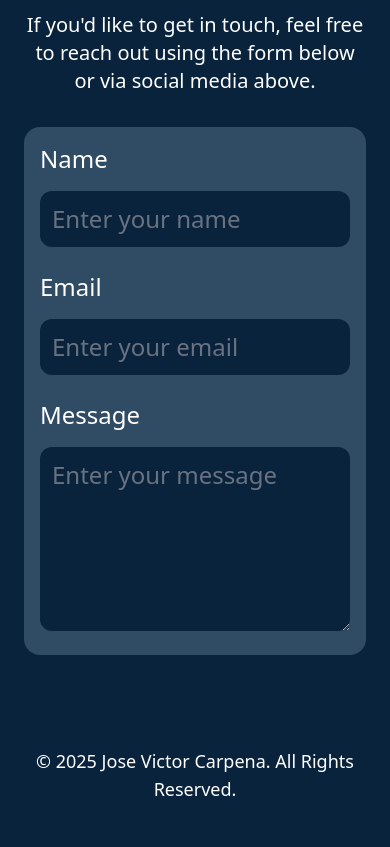
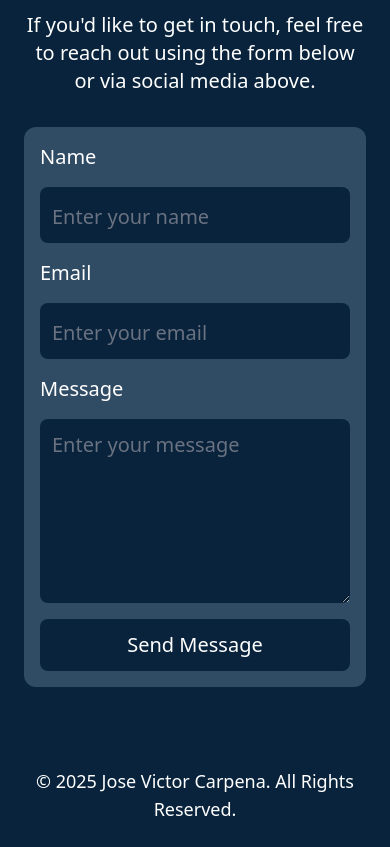
Before and after one commit to jvcarpena/portfolio-react-tailwind, a React (Vite) app in the folder personal-portfolio/: page / in a window 390 px wide. Shown: the part 4720-5567 px from the top of the page. Built offline with nearby package versions, Linux system fonts and the light colour scheme.

Commit message:
Added the functionality of forms using formspree

```diff
--- a/personal-portfolio/src/components/Contact.jsx
+++ b/personal-portfolio/src/components/Contact.jsx
@@ -1,6 +1,37 @@
-import React from "react";
+import React, { useState } from "react";
 
 function Contact() {
+  const [formData, setFormData] = useState({
+    name: "",
+    email: "",
+    message: "",
+  });
+
+  const [status, setStatus] = useState(null);
+
+  const handleChange = (e) => {
+    setFormData({ ...formData, [e.target.name]: e.target.value });
+  };
+
+  const handleSubmit = async (e) => {
+    e.preventDefault();
+
+    const response = await fetch("https://formspree.io/f/mbldverl", {
+      method: "POST",
+      headers: {
+        "Content-Type": "application/json",
+      },
+      body: JSON.stringify(formData),
+    });
+
+    if (response.ok) {
+      setStatus("Success! Your message has been sent.");
+      setFormData({ name: "", email: "", message: "" });
+    } else {
+      setStatus("Oops! Something went wrong.");
+    }
+  };
+
   return (
     <section
       id="contacts"
@@ -13,42 +44,68 @@ function Contact() {
         If you'd like to get in touch, feel free to reach out using the form
         below or via social media above.
       </p>
-      <div className="bg-[#304b64] p-4 rounded-2xl sm:p-6">
+
+      <div className="bg-[#304b64] p-4 rounded-xl sm:rounded-2xl sm:p-6">
+        {status && (
+          <p className="text-center text-green-400 text-xl sm:text-2xl">
+            {status}
+          </p>
+        )}
+
         <form
-          action=""
+          onSubmit={handleSubmit}
           className="items-left mx-auto flex flex-col gap-4 text-2xl sm:text-3xl"
         >
-          <label htmlFor="name">Name</label>
+          <label htmlFor="name" className="text-xl sm:text-2xl">
+            Name
+          </label>
           <input
             type="text"
             id="name"
             name="name"
+            value={formData.name}
+            onChange={handleChange}
             required
             placeholder="Enter your name"
-            className="w-full mb-2 rounded-xl bg-[#08233b] text-gray-200 placeholder-gray-500 p-3 sm:text-2xl"
+            className="w-full rounded-lg bg-[#08233b] text-gray-200 placeholder-gray-500 placeholder:text-xl sm:rounded-xl sm:mb-2  sm:placeholder:text-2xl p-3 sm:text-2xl"
           />
 
-          <label htmlFor="email">Email</label>
+          <label htmlFor="email" className="text-xl sm:text-2xl">
+            Email
+          </label>
           <input
             type="text"
             id="email"
             name="email"
+            value={formData.email}
+            onChange={handleChange}
             required
             placeholder="Enter your email"
-            className="w-full mb-2 rounded-xl bg-[#08233b] text-gray-200 placeholder-gray-500 p-3 sm:text-2xl"
+            className="w-full rounded-lg bg-[#08233b] text-gray-200 placeholder-gray-500 placeholder:text-xl sm:rounded-xl sm:mb-2 sm:placeholder:text-2xl p-3 sm:text-2xl"
           />
 
-          <label htmlFor="message">Message</label>
+          <label htmlFor="message" className="text-xl sm:text-2xl">
+            Message
+          </label>
           <textarea
             type="text"
             id="message"
             name="message"
+            value={formData.message}
+            onChange={handleChange}
             cols={30}
             rows={5}
             required
             placeholder="Enter your message"
-            className="w-full mb-2 rounded-xl bg-[#08233b] text-gray-200 placeholder-gray-500 p-3 sm:text-2xl"
+            className="w-full rounded-lg bg-[#08233b] text-gray-200 placeholder-gray-500 placeholder:text-xl sm:mb-2 sm:rounded-xl  sm:placeholder:text-2xl p-3 sm:text-2xl"
           />
+
+          <button
+            type="submit"
+            className="text-xl rounded-lg cursor-pointer bg-[#08233b] p-3 hover:opacity-80 active:opacity-70 sm:rounded-xl sm:mb-2 sm:p-4 sm:text-2xl"
+          >
+            Send Message
+          </button>
         </form>
       </div>
     </section>
```
